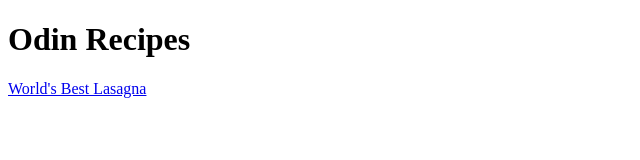
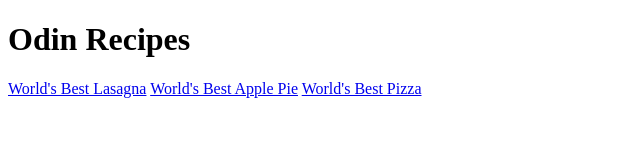
Before and after one commit to lpmunoz99/odin-recipes, a plain HTML site: page index.html in a window 1280 px wide. Shown: the whole page, without its empty margins (0-640 px from the left). Drawn offline with Linux system fonts and the light colour scheme.

Commit message:
Added links to the missing web pages and a "go back" link to index pages
index page didn't showed the links to the recipes and the recipes pages didn't have an option to return

```diff
--- a/index.html
+++ b/index.html
@@ -9,5 +9,7 @@
         <h1>Odin Recipes</h1>
 
         <a href="./recipes/lasagna.html">World's Best Lasagna</a>
+        <a href="./recipes/lasagna.html">World's Best Apple Pie</a>
+        <a href="./recipes/lasagna.html">World's Best Pizza</a>
     </body>
 </html>
```
Also changed, not shown: recipes/Apple-pie.html (+1 -0 lines), recipes/Pizza.html (+2 -0 lines), recipes/lasagna.html (+1 -0 lines).
